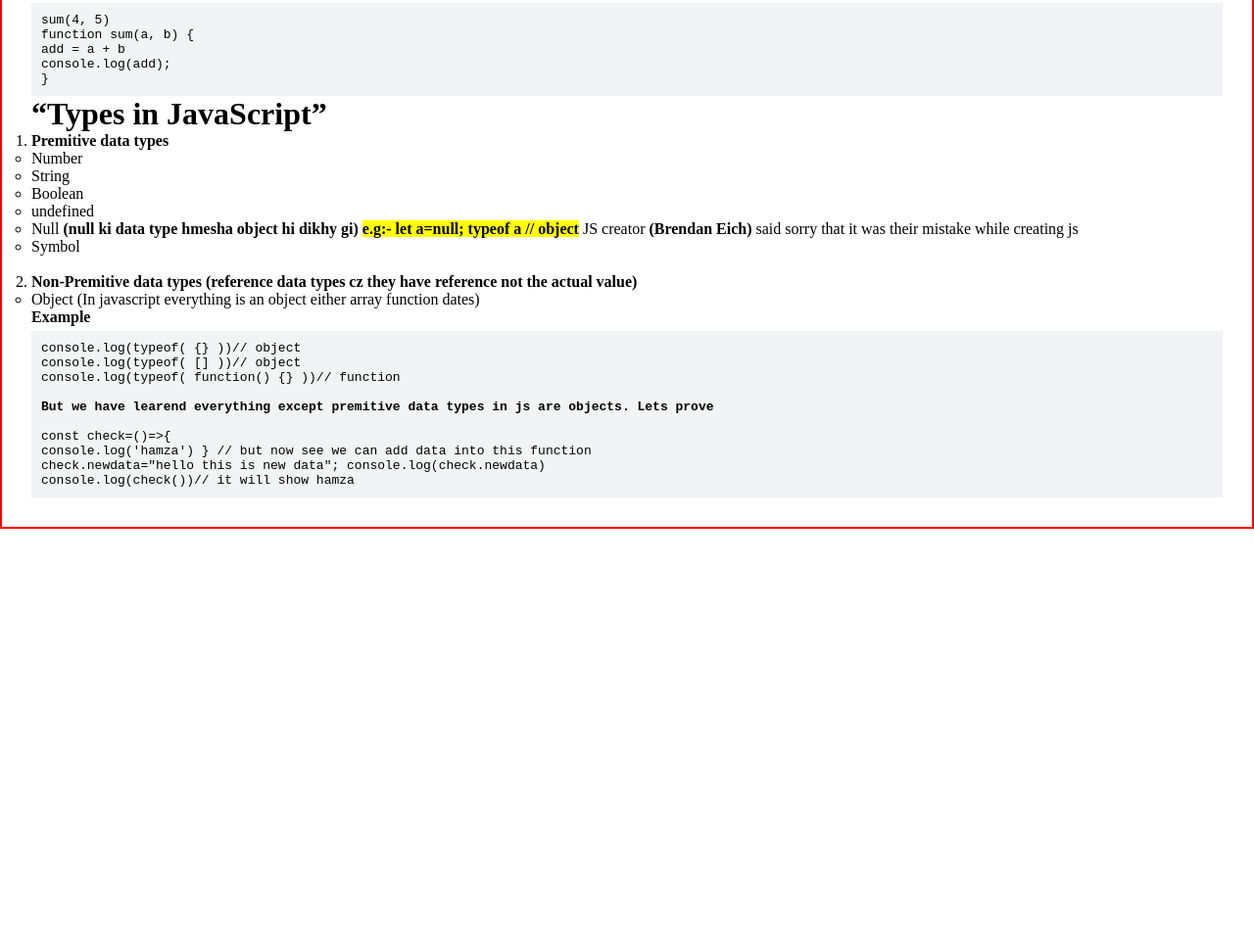
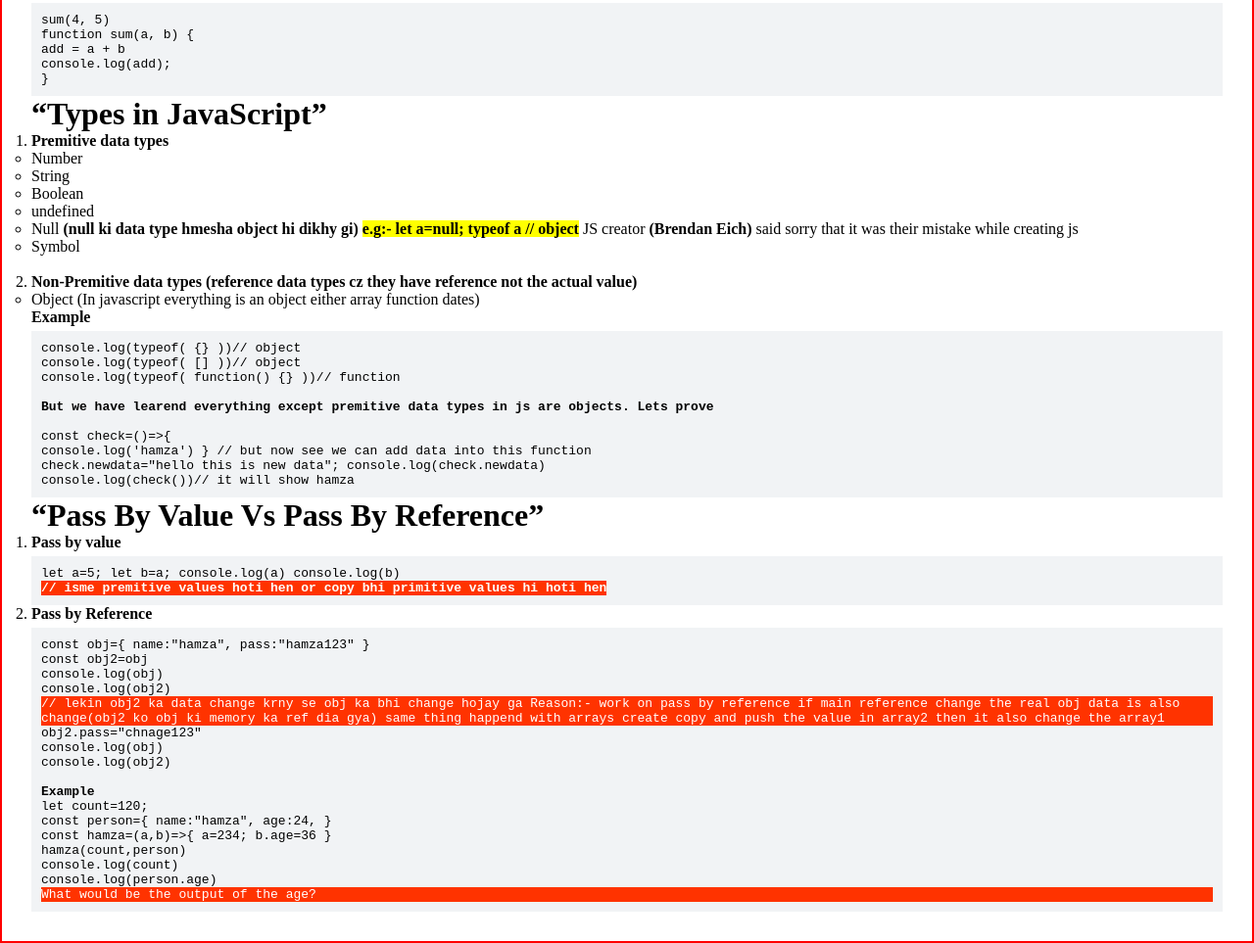
Before and after one commit to Hamza-Qureshi09/Js-Advance, a plain HTML site: page Exec-context-&-Exec-stack/index.html in a window 1280 px wide. Shown: the part 2555-3518 px from the top of the page at 98% size. Before the commit the page ends 3095 px from the top, so only its background shows below. Drawn offline with Linux system fonts and the light colour scheme.

Commit message:
adding pass by value and pass by reference concept

```diff
--- a/Exec-context-&-Exec-stack/index.html
+++ b/Exec-context-&-Exec-stack/index.html
@@ -324,7 +324,9 @@ console.log(add); <br>
                 <li>String</li>
                 <li>Boolean</li>
                 <li>undefined</li>
-                <li>Null <b>(null ki data type hmesha object hi dikhy gi) <mark>e.g:- let a=null; typeof a // object</mark></b> JS creator <b>(Brendan Eich)</b> said sorry that it was their mistake while creating js</li>
+                <li>Null <b>(null ki data type hmesha object hi dikhy gi) <mark>e.g:- let a=null; typeof a //
+                            object</mark></b> JS creator <b>(Brendan Eich)</b> said sorry that it was their mistake
+                    while creating js</li>
                 <li>Symbol</li>
             </ul>
         </li>
@@ -355,29 +357,81 @@ console.log(add); <br>
             </ul>
         </li>
     </ol>
-    <!--
+
+    <h1><q>Pass By Value Vs Pass By Reference</q></h1>
+    <ol>
+        <li>
+            <b>Pass by value</b>
+            <br>
+            <code>
+                let a=5;
+                let b=a;
+
+                console.log(a)
+                console.log(b)
+                <b><mark>
+                    // isme premitive values hoti hen or copy bhi primitive values hi hoti hen
+                </mark></b>
+            </code>
+        <li>
+            <b>Pass by Reference</b>
+            <br>
+            <code>
+               const obj={
+                name:"hamza",
+                pass:"hamza123"
+               } <br>
+               const obj2=obj <br>
+
+                console.log(obj) <br>
+                console.log(obj2) <br>
+<mark>// lekin obj2 ka data change krny se obj ka bhi change hojay ga Reason:- work on pass by reference if main reference change the real obj data is also change(obj2 ko obj ki memory ka ref dia gya) same thing happend with arrays create copy and push the value in array2 then it also change the array1</mark>
+obj2.pass="chnage123" <br>
+console.log(obj) <br>
+                console.log(obj2) <br>
+                <br>
+                <b>Example</b>
+                let count=120; <br>
+                const person={
+                    name:"hamza",
+                    age:24,
+                } <br>
+                const hamza=(a,b)=>{
+                    a=234;
+                    b.age=36
+                } <br>
+                hamza(count,person) <br>
+                console.log(count) <br>
+                console.log(person.age) <br>
+                <mark>What would be the output of the age?</mark>
+            </code>
+        </li>
+        </li>
+    </ol>
+
+
     <script>
         "use strict"
-        var g = "hamza qureshi";
-        function a() {
-            var fa = "function a";
-            console.log(fa);
-            debugger
-            b()
-            console.log('lets see when i will be on console.');
-        }
-        function b() {
-            debugger
-            console.log('inside 2nd function');
-            c();
-        }
-        function c() {
-            debugger
-            console.log('inside 3rd function');
-        }
+        // var g = "hamza qureshi";
+        // function a() {
+        //     var fa = "function a";
+        //     console.log(fa);
+        //     debugger
+        //     b()
+        //     console.log('lets see when i will be on console.');
+        // }
+        // function b() {
+        //     debugger
+        //     console.log('inside 2nd function');
+        //     c();
+        // }
+        // function c() {
+        //     debugger
+        //     console.log('inside 3rd function');
+        // }
         // debugger
         // a()
-
+        // <! --
         // hoisting
         // sum(4, 5)
         // const sum = (a, b) => {
@@ -386,23 +440,23 @@ console.log(add); <br>
         // }
 
         // console.log(value);
-        var value = 23
-        console.log(value);
-        var value = 24
+    //     var value = 23
+    //     console.log(value);
+    //     var value = 24
 
-        var a = "hamza qureshi.."
-        function first() {
-            var b = "how are you buddy?"
-            second()
+    //     var a = "hamza qureshi.."
+    //     function first() {
+    //         var b = "how are you buddy?"
+    //         second()
 
-            function second() {
-                var c = "i am your instructor!"
-                console.log(a + b + c);
-            }
-        }
-        first()
+    //         function second() {
+    //             var c = "i am your instructor!"
+    //             console.log(a + b + c);
+    //         }
+    //     }
+    //     first()
 
-    </script> -->
+    </script>
 </body>
 
 </html>
```
